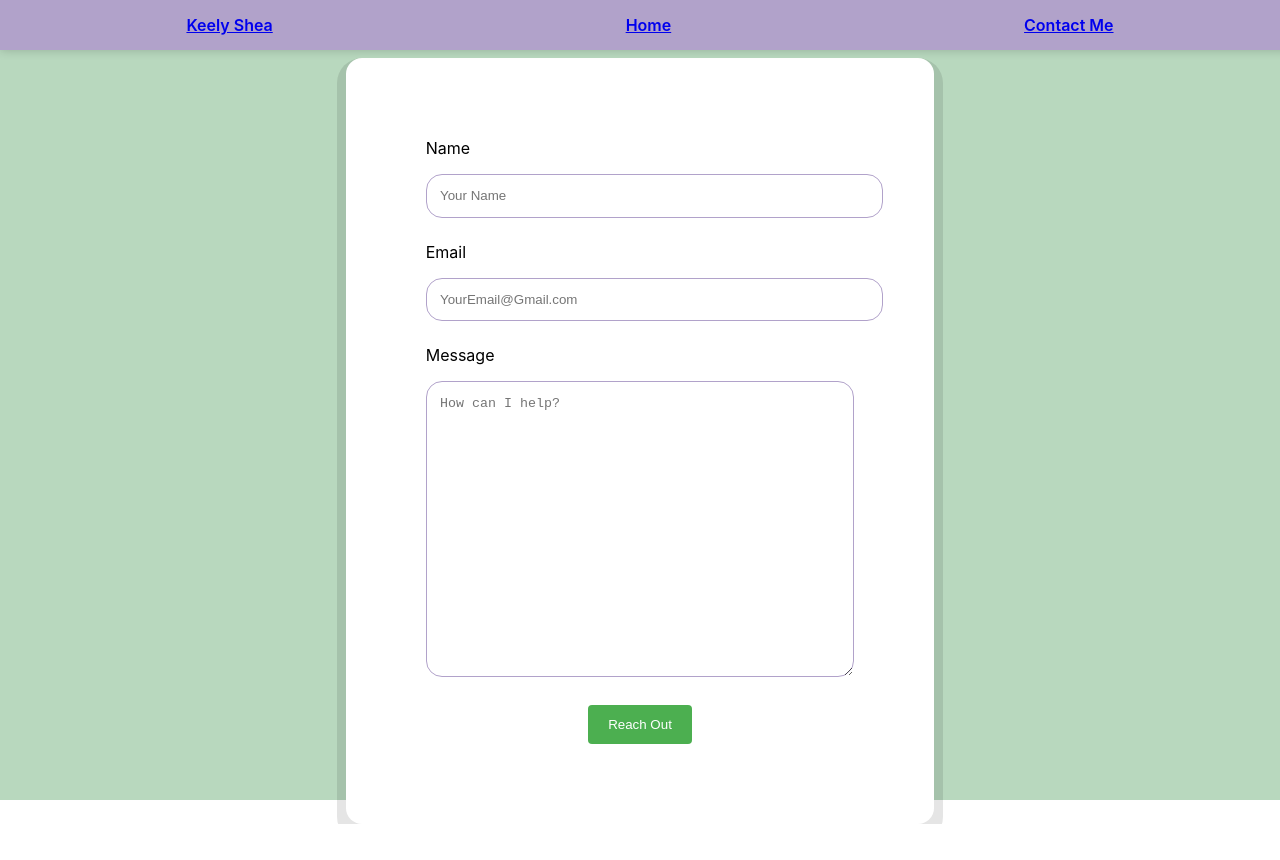
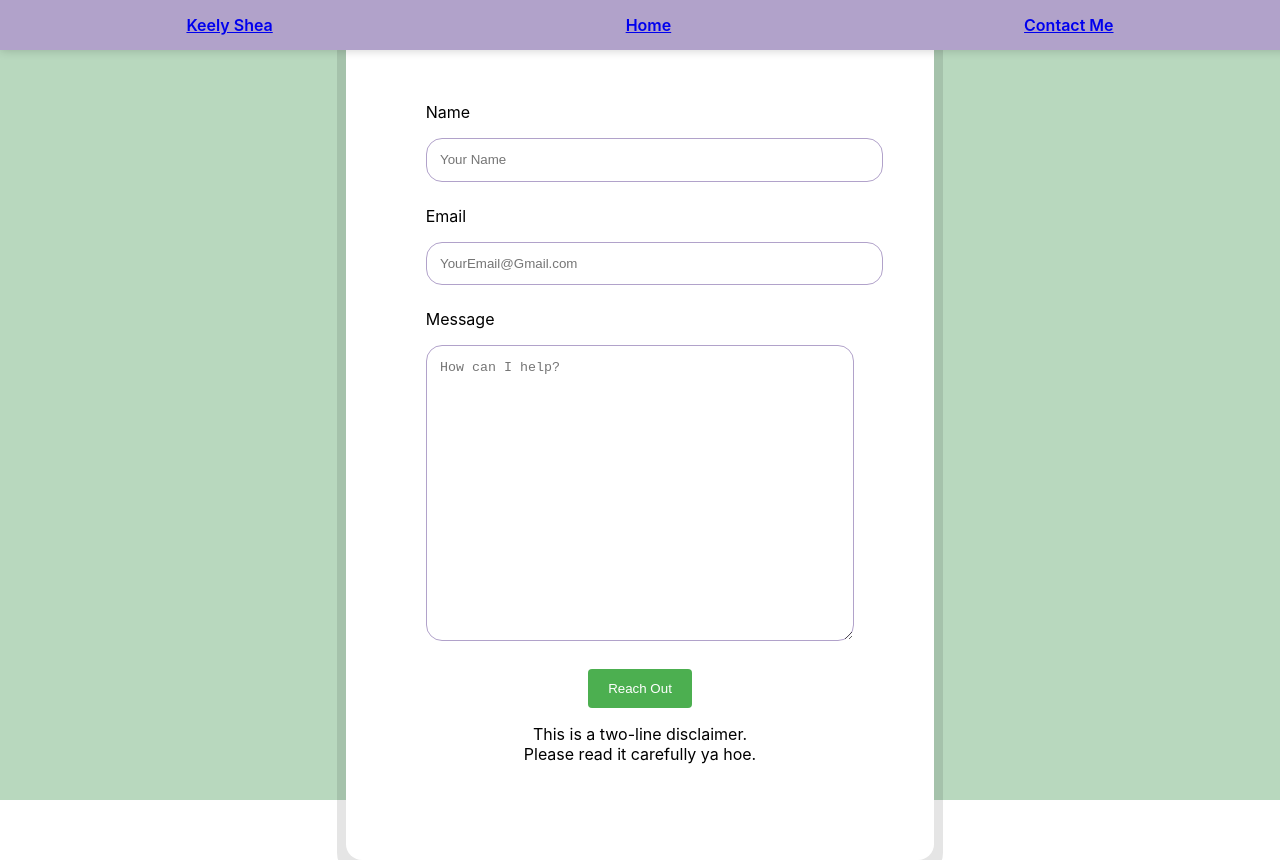
Before and after one commit to Zacharyjsultan/KSS-50, a React (Create React App) app: page /contact in a window 1280 px wide. Before the commit the page ends 824 px from the top, so only its background shows below. Built offline with nearby package versions, Linux system fonts and the light colour scheme.

Commit message:
trying dudde

```diff
--- a/src/Components/Contact.jsx
+++ b/src/Components/Contact.jsx
@@ -62,6 +62,13 @@ export default function Contact() {
                     autoComplete="off"
                   />
                 </div>
+                <div className="disclaimer-container">
+                  <p className="disclaimer-text">
+                    This is a two-line disclaimer.
+                    <br />
+                    Please read it carefully ya hoe.
+                  </p>
+                </div>
               </div>
             </form>
           </div>
--- a/src/Components/HomePage.jsx
+++ b/src/Components/HomePage.jsx
@@ -10,8 +10,8 @@ export default function HomePage() {
         <div className="header-container">
           <Header />
         </div>
-        <div className="title">
-          <h1>
+        <div className="home-container">
+          <h1 className="price-card-boxes">
             <PriceCard />
           </h1>
         </div>
```
